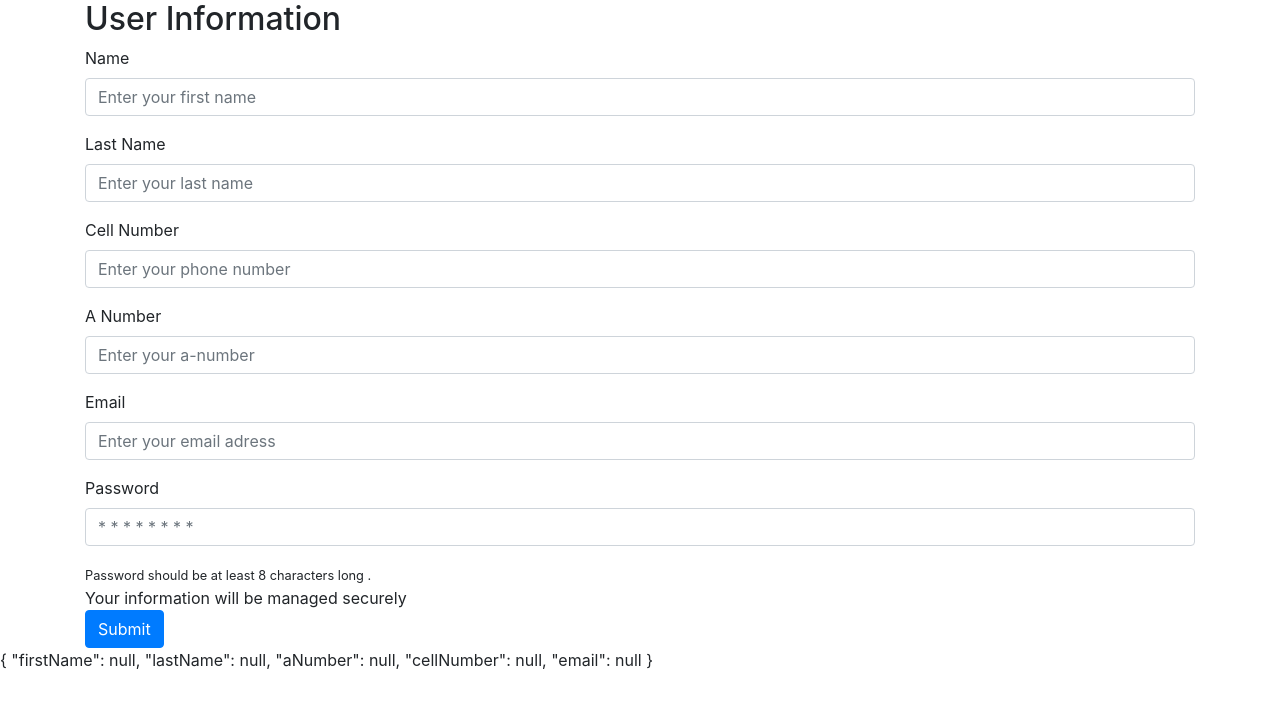
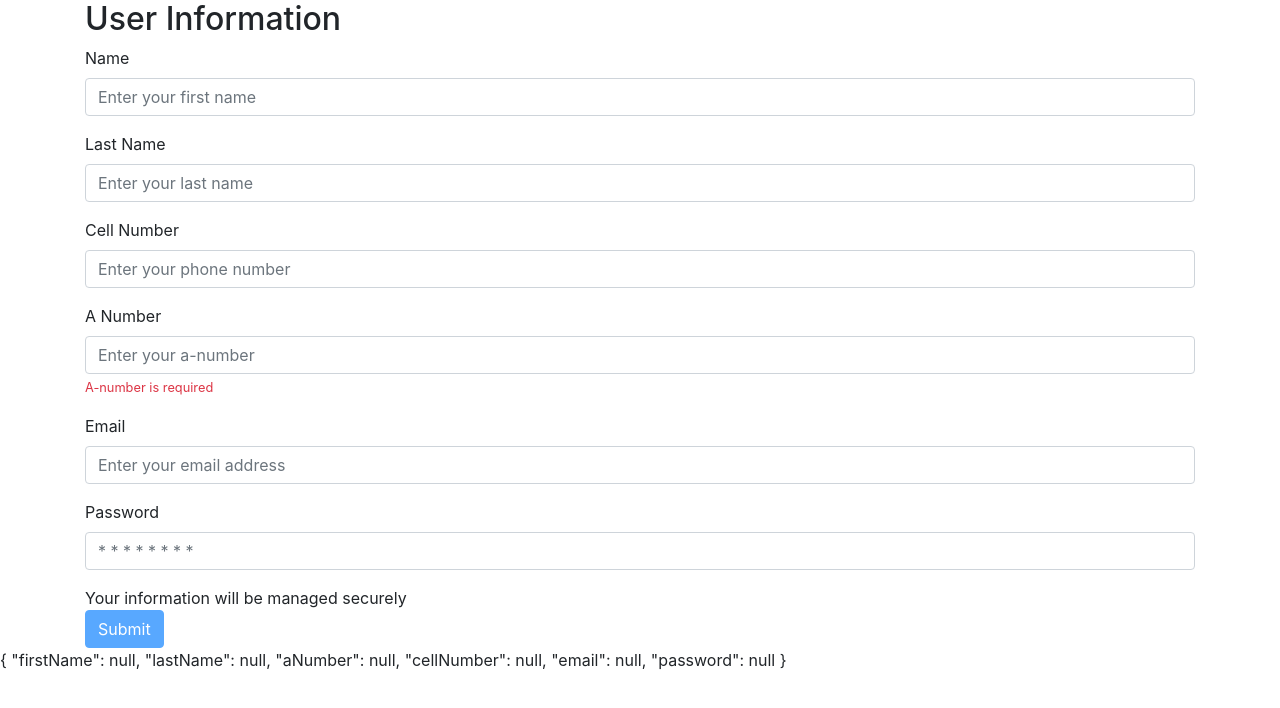
Before and after one commit to 0nk3/stb-form-mini-task, an Angular app: page / in a window 1280 px wide. Shown: the top 708 px of the page. Built offline with nearby package versions, Linux system fonts and the light colour scheme.

Commit message:
from validation complete

```diff
--- a/src/app/app.component.ts
+++ b/src/app/app.component.ts
@@ -1,9 +1,11 @@
 import { Component } from '@angular/core';
+
+import { CaptureService } from './capture.service';
 
 @Component({
   selector: 'app-root',
   templateUrl: './app.component.html',
-  styleUrls: ['./app.component.css']
+  styleUrls: ['./app.component.css'],
 })
 export class AppComponent {
   title = 'Sign Up';
--- a/src/app/app.module.ts
+++ b/src/app/app.module.ts
@@ -1,3 +1,4 @@
+import { HttpClient, HttpClientModule } from '@angular/common/http';
 import { NgModule } from '@angular/core';
 import { FormsModule } from '@angular/forms';
 import { BrowserModule } from '@angular/platform-browser';
@@ -7,7 +8,7 @@ import { UserInformationFormComponent } from './user-information-form/user-infor
 
 @NgModule({
   declarations: [AppComponent, UserInformationFormComponent],
-  imports: [BrowserModule, FormsModule],
+  imports: [BrowserModule, FormsModule, HttpClientModule],
   providers: [],
   bootstrap: [AppComponent],
 })
--- /dev/null
+++ b/src/app/capture.service.ts
@@ -0,0 +1,19 @@
+import { HttpClient } from '@angular/common/http';
+import { Injectable } from '@angular/core';
+
+import { UserInformation } from './data/user-information';
+
+@Injectable({
+  providedIn: 'root'
+})
+export class CaptureService {
+  url = '';
+  constructor(private http: HttpClient) {
+
+  }
+  // method to do a POST request
+  capture(user: UserInformation ){
+    // do a post request
+    return this.http.post<any>(this.url, user)
+  }
+}
--- a/src/app/data/user-information.ts
+++ b/src/app/data/user-information.ts
@@ -4,4 +4,5 @@ export interface UserInformation {
   cellNumber: number;
   aNumber: string;
   email: string;
+  password: string;
 }
--- a/src/app/user-information-form/user-information-form.component.html
+++ b/src/app/user-information-form/user-information-form.component.html
@@ -1,6 +1,6 @@
 <div class="container">
   <h2>User Information</h2>
-  <form #form="ngForm" (ngSubmit)="onSubmit(form)">
+  <form #form="ngForm" (ngSubmit)="onSubmit(form)" novalidate>
     <div class="form-group">
       <label for="first-name"> Name </label>
       <input
@@ -11,57 +11,69 @@
         placeholder="Enter your first name"
         [(ngModel)]="userInformation.firstName"
         required
+        #firstname="ngModel"
       />
     </div>
 
     <div class="form-group">
       <label for="last-name"> Last Name </label>
       <input
-        id="last-name"
-        name="last-name"
+        id="lastname"
+        name="lastname"
         type="text"
         class="form-control"
         placeholder="Enter your last name"
         [(ngModel)]="userInformation.lastName"
         required
+        #lastname="ngModel"
       />
     </div>
 
     <div class="form-group">
       <label for="cell-number"> Cell Number </label>
       <input
-        id="cell-number"
-        name="cell-number"
+        id="cellnumber"
+        name="cellnumber"
         type="tel"
         class="form-control"
         placeholder="Enter your phone number"
         [(ngModel)]="userInformation.cellNumber"
         required
+        #cellnumber="ngModel"
         pattern="0.*"
         maxlength="10"
       />
+      <small
+        class="text-danger"
+        [class.d-none]="cellnumber.valid || cellnumber.untouched"
+      >
+        Cell Number is required and must be valid
+      </small>
     </div>
-    <!-- <div class="form-group">
-        <label for="gender"> Gender </label>
-        <select class="gender" name="gender" id="male-female" ngModel>
-          <option> Male </option>
-          <option> Female </option>
-        </select>
-      </div> -->
+
     <div class="form-group">
       <label for="A-Number"> A Number </label>
       <input
-        id="a-number"
-        name="a-number"
+        id="anumber"
+        name="anumber"
         type="text"
         class="form-control"
         placeholder="Enter your a-number"
         [(ngModel)]="userInformation.aNumber"
         required
+        #anumber="ngModel"
         pattern="a.*"
         minlength="6"
         maxlength="6"
       />
+      <div *ngIf="anumber.errors && (anumber.invalid || anumber.touched)">
+        <small class="text-danger" *ngIf="anumber.errors.required">
+          A-number is required</small
+        >
+        <small class="text-danger" *ngIf="anumber.errors.pattern"
+          >A-Number must be valid</small
+        >
+      </div>
     </div>
 
     <div class="form-group">
@@ -71,29 +83,39 @@
         name="email"
         type="email"
         class="form-control"
-        placeholder="Enter your email adress"
+        placeholder="Enter your email address"
         [(ngModel)]="userInformation.email"
+        required
+        #email="ngModel"
       />
+      <small
+        class="text-danger"
+        [class.d-none]="email.valid || email.untouched"
+      >
+        Email is required and must be valid
+      </small>
     </div>
 
     <div class="form-group">
-      <label for="password">Password</label>
+      <label for="password"> Password </label>
       <input
+        id="password"
+        name="password"
         type="password"
         name="password"
         class="form-control"
-        id="password"
+        [(ngModel)]="userInformation.password"
+        #password="ngModel"
         placeholder="* * * * * * * *"
         required
         minlength="8"
       />
     </div>
 
-    <small> Password should be at least 8 characters long .</small>
     <div class="information-security-note">
       Your information will be managed securely
     </div>
-    <button class="btn btn-primary">Submit</button>
+    <button [disabled]="form.invalid" class="btn btn-primary">Submit</button>
   </form>
 </div>
 {{ userInformation | json }}
--- a/src/app/user-information-form/user-information-form.component.ts
+++ b/src/app/user-information-form/user-information-form.component.ts
@@ -1,3 +1,4 @@
+import { CaptureService } from './../capture.service';
 import { Component, OnInit } from '@angular/core';
 import { NgForm } from '@angular/forms';
 
@@ -17,14 +18,20 @@ export class UserInformationFormComponent implements OnInit {
     aNumber: null,
     cellNumber: null,
     email: null,
+    password: null,
   };
   //copt data using spread syntax
   userInformation: UserInformation = { ...this.originalUserInformation };
-  constructor() {}
+  constructor(private captureService: CaptureService) {}
 
   ngOnInit(): void {}
 
   onSubmit(form: NgForm) {
-    console.log('in onsubmit  : ', form.valid);
+    console.log('form valid ? : ', form.valid);
+    console.log(this.userInformation); // to be removed
+    this.captureService.capture(this.userInformation).subscribe(
+      (data) => console.log('Success!', data),
+      (error) => console.log('Error!', error)
+    );
   }
 }
```
Also changed, not shown: src/app/data/package.json (added, +17 -0 lines), 2 other files (tests, documents, lock files or other folders).
